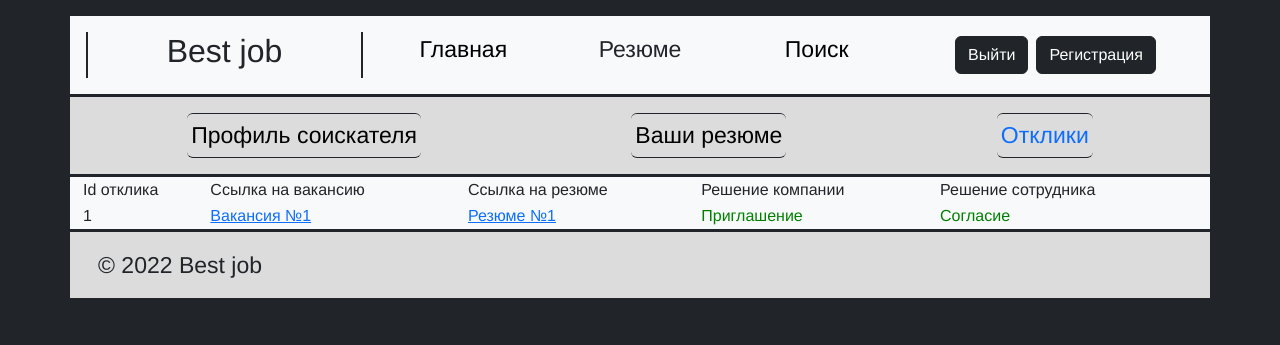
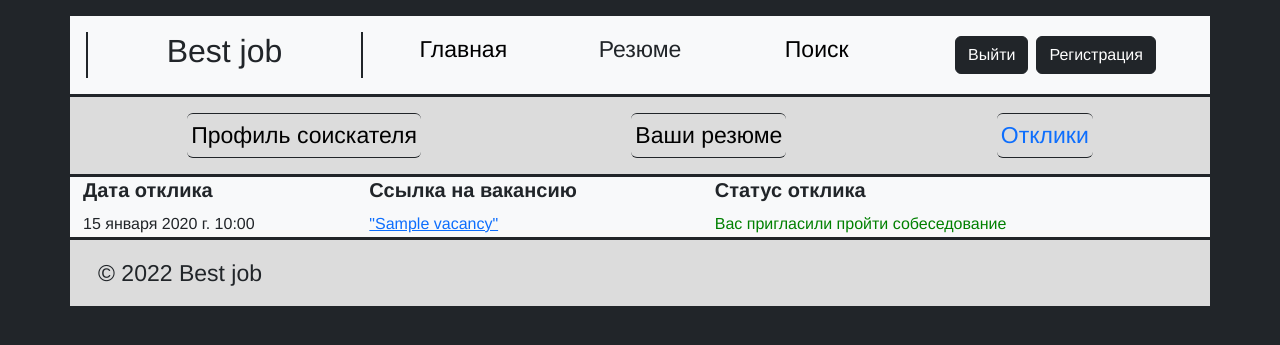
Before and after one commit to kosarev-sa/gb_31_best_py, a Django app: page /cvs/responses/ in a window 1280 px wide. Shown: the top 345 px of the page. Run offline with Django 4.2, Linux system fonts and the light colour scheme; a user stored in the database is signed in; tables that the repository leaves empty hold one stand-in row (values such as "Sample post"); parts of the project's set-up code (start-up, migrations or seed data) failed here and were passed over; some libraries are stand-ins or nearby versions.

Commit message:
updated cv_response_list.html

```diff
--- a/BestJob/templates/cv_response_list.html
+++ b/BestJob/templates/cv_response_list.html
@@ -9,44 +9,31 @@
 <table width="100%">
     <tr>
         <td>
-            <span>Id отклика</span>
+            <h5><b>Дата отклика</b></h5>
         </td>
         <td>
-            <span>Ссылка на вакансию</span>
+            <h5><b>Ссылка на вакансию</b</h5>
         </td>
         <td>
-            <span>Ссылка на резюме</span>
+            <h5><b>Статус отклика</b</h5>
         </td>
-        <td>
-            <span>Решение компании</span>
-        </td>
-        <td>
-            <span>Решение сотрудника</span>
-        </td>
+
     </tr>
     {% for resp in responses %}
     <tr>
         <td>
-            <div>{{ resp.id }}</div>
+            {{ resp.created_at }}
         </td>
         <td>
-            <a href="{% url 'vacancies:update_vacancy' resp.vacancy_id %}">Вакансия №{{ resp.vacancy_id }}</a>
+            <a href="{% url 'vacancies:detail_vacancy' resp.vacancy_id %}">"{{ resp.vacancy.name }}"</a>
         </td>
         <td>
-            <a href="{% url 'cv:update_cv' resp.cv_id %}">Резюме №{{ resp.cv_id }}</a>
-        </td>
-        <td>
-            {% if resp.status_employer %} <span style="color: green">Приглашение</span>
-            {% elif resp.status_employer is False %} <span style="color: red">Отказ</span>
-            {% elif resp.status_employer is None %} <span>Ожидание</span>
+            {% if resp.status_employer %} <span style="color: green">Вас пригласили пройти собеседование</span>
+            {% elif resp.status_employer is False %} <span style="color: red">Вас не готовы пригласить в "{{ resp.vacancy.employer_profile.name }}"</span>
+            {% elif resp.status_employer is None %} <span>Резюме находится на проверке у работодателя</span>
             {% endif %}
         </td>
-        <td>
-            {% if resp.status_worker %} <span style="color: green">Согласие</span>
-            {% elif resp.status_worker is False %} <span style="color: red">Отказ</span>
-            {% elif resp.status_worker is None %} <span>Ожидание</span>
-            {% endif %}
-        </td>
+
     </tr>
     {% endfor %}
 
```
